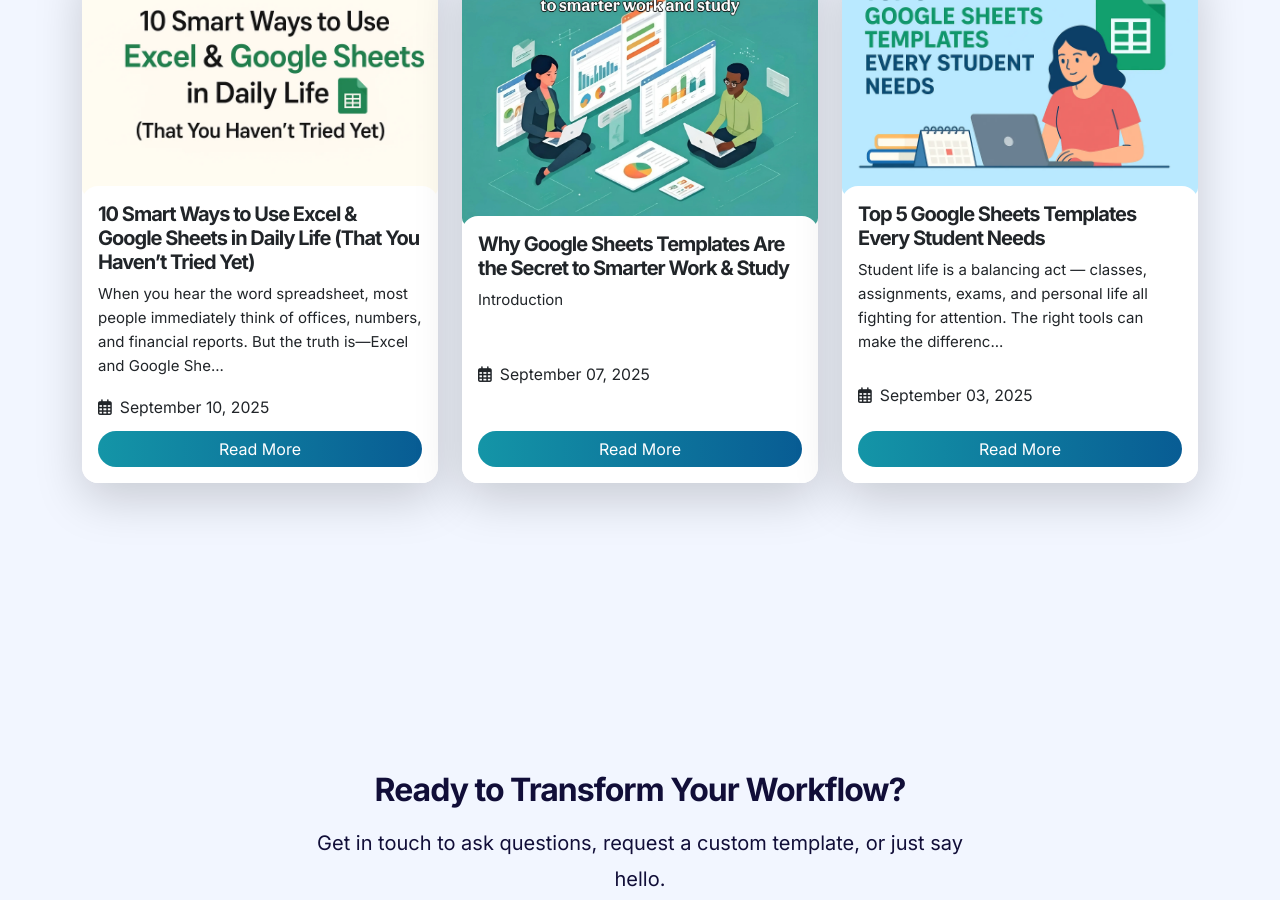
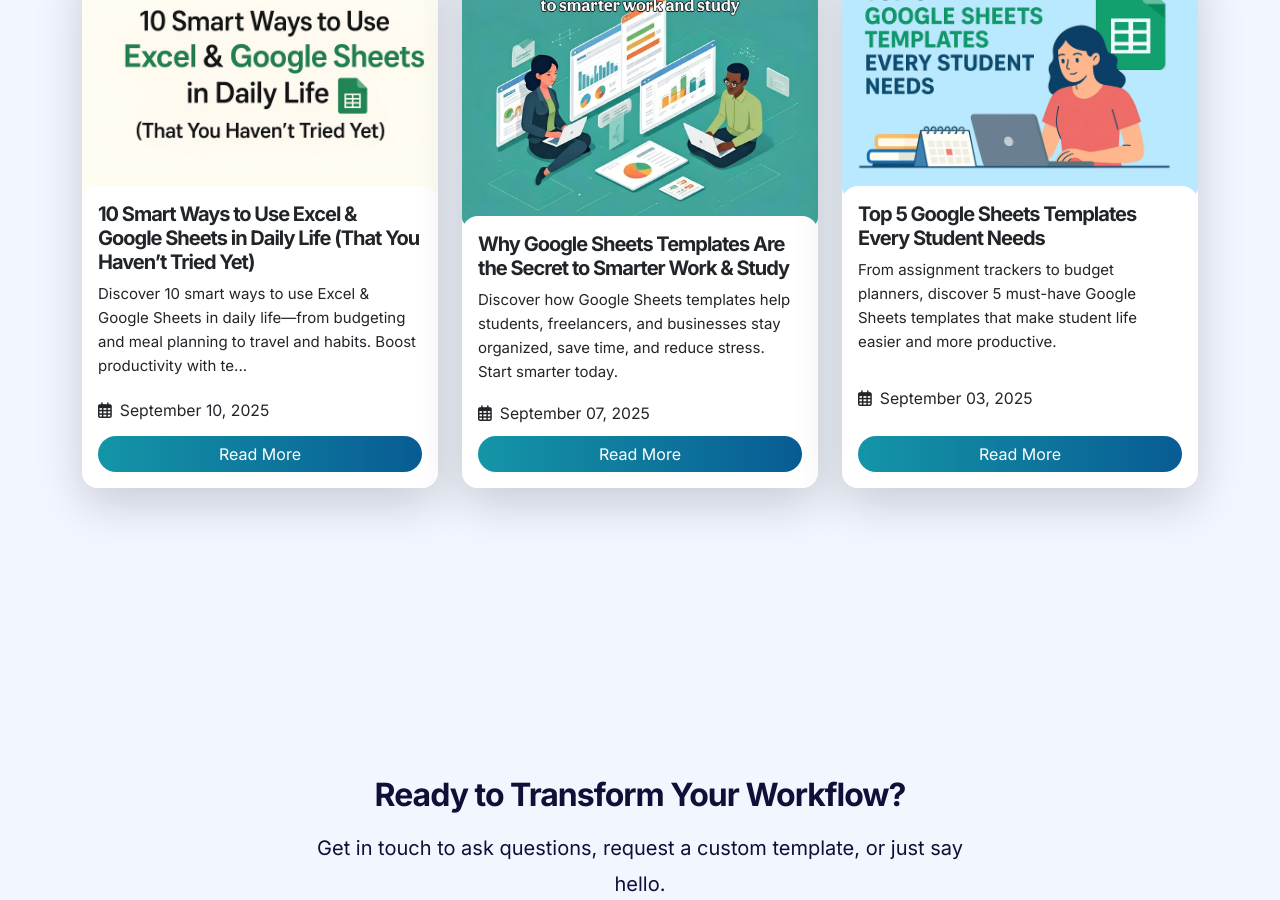
Before and after one commit to ankushgupta003/ExcelTemplates, a Jekyll site: the page built from index.html, in a window 1280 px wide and 900 px high, scrolled down 2534 px. Built offline with Jekyll 4.4.1, drawn with Linux system fonts in a browser that asks for light colours; a style sheet for code colours, icons or effects is not loaded.

Commit message:
image changed

```diff
--- a/_includes/header.html
+++ b/_includes/header.html
@@ -1,7 +1,7 @@
 <header>
   <nav class="navbar navbar-expand-lg container">
     <a class="navbar-brand fw-bold fs-4" href="{{ site.baseurl }}/"
-      ><img src="/images/logo.webp"
+      ><img class="image-responsive" src="/images/logo.webp"
     /></a>
     <button
       class="navbar-toggler"
--- a/_includes/latest-blogs.html
+++ b/_includes/latest-blogs.html
@@ -11,7 +11,7 @@
       <div class="card-body d-flex flex-column">
         <h5 class="card-title fw-bold">{{ post.title }}</h5>
         <p class="card-text">
-          {{ post.excerpt | strip_html | truncate : 150 }}
+          {{ post.description | strip_html | truncate : 150 }}
         </p>
         <small class="mt-auto mb-2"
           ><i class="far fa-calendar-alt me-2"></i>{{ post.date | date : "%B %d,
--- a/_layouts/post.html
+++ b/_layouts/post.html
@@ -84,7 +84,7 @@
     </div>
   </div>
   <div class="row row-cols-1 row-cols-md-2 row-cols-lg-3 g-4">
-    {% for post in site.posts %} {% unless post.url == page.url %}
+    {% for post in site.posts limit:4%} {% unless post.url == page.url %}
     <div class="col">
       <div class="card bg-dark-card border-0 rounded-4 shadow-lg template-card">
         <img
--- a/blog.html
+++ b/blog.html
@@ -16,13 +16,13 @@
       >
         <img
           src="{{ post.image | relative_url }}"
-          class="card-img-top rounded-3"
+          class="card-img-top rounded-3 image-responsive"
           alt="{{ post.title }}"
         />
         <div class="card-body d-flex flex-column">
           <h5 class="card-title fw-bold">{{ post.title }}</h5>
           <p class="card-text">
-            {{ post.excerpt | strip_html | truncate: 100 }}
+            {{ post.description | strip_html | truncate: 80 }}
           </p>
           <small class="mt-auto mb-2"
             ><i class="far fa-calendar-alt me-2"></i>{{ post.date | date: '%B
--- a/index.html
+++ b/index.html
@@ -39,7 +39,11 @@
 
           <div class="hero-right">
             <div class="hero-image">
-              <img alt="hero image" src="/images/hero.png" />
+              <img
+                class="image-responsive"
+                alt="hero image"
+                src="/images/hero.webp"
+              />
             </div>
           </div>
         </div>
--- a/templates.html
+++ b/templates.html
@@ -14,7 +14,7 @@
       >
         <img
           src="{{ template.image | relative_url }}"
-          class="card-img-top rounded-3"
+          class="card-img-top rounded-3 image-responsive"
           alt="{{ template.title }} Template"
         />
         <div class="card-body d-flex flex-column">
```
Also changed, not shown: images/hero.webp (added), 1 other file.
